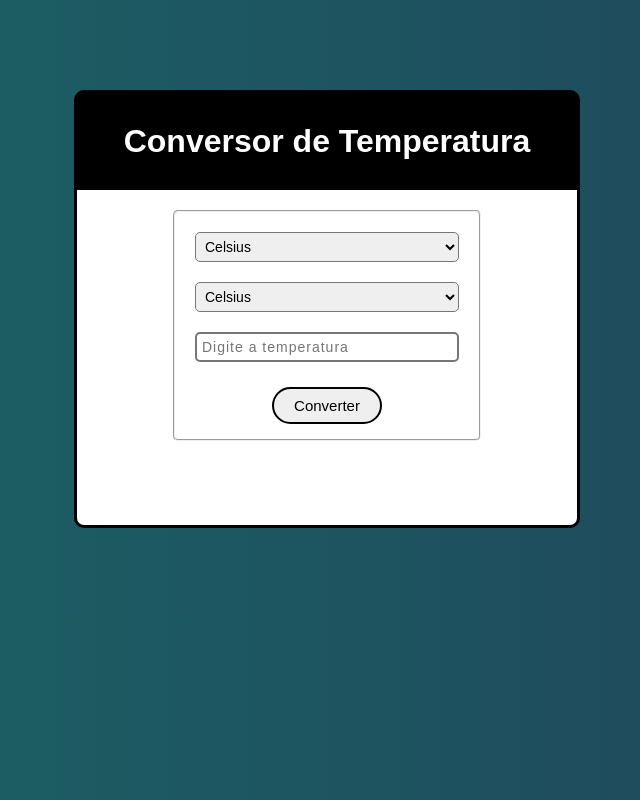
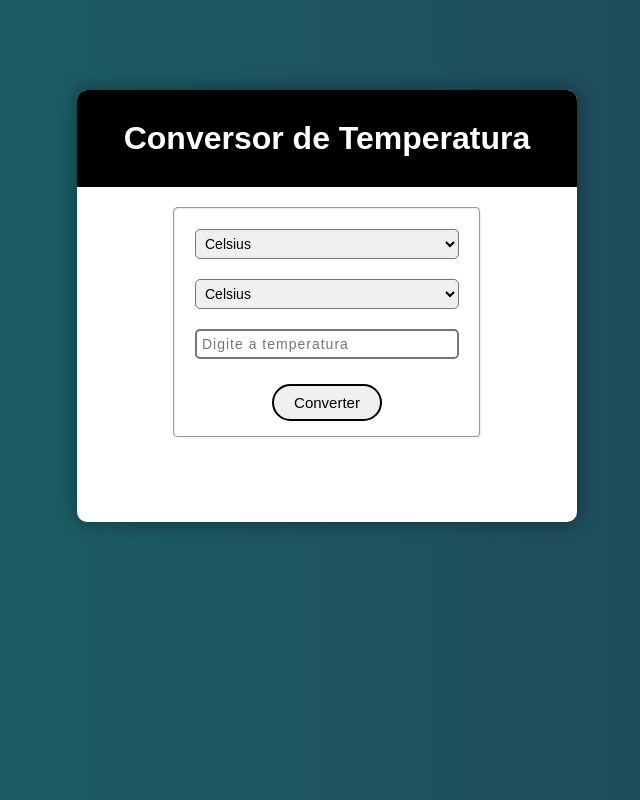
Before and after one commit to henriquepablo/conversorTemperatura, a plain HTML site: page index.html in a window 1280 px wide. Shown: the whole page, without its empty margins (313-953 px from the left). Drawn offline with Linux system fonts and the light colour scheme.

Commit message:
adicionando box shadow

```diff
--- a/css/style.css
+++ b/css/style.css
@@ -12,7 +12,7 @@ body {
     max-width: 500px;
     height: auto;
     margin: 90px auto;
-    border: solid;
+    box-shadow: 0px 0px 20px rgba(0, 0, 0, 0.418);
     border-radius: 10px;
     background-color: white;
 }
@@ -27,7 +27,7 @@ div h1 {
     margin-bottom: 20px;
     background-color: black;
     color: white;
-    border-radius: 5px 5px 0px 0px;
+    border-radius: 10px 10px 0px 0px;
 }
 
 select, input, button {
```
